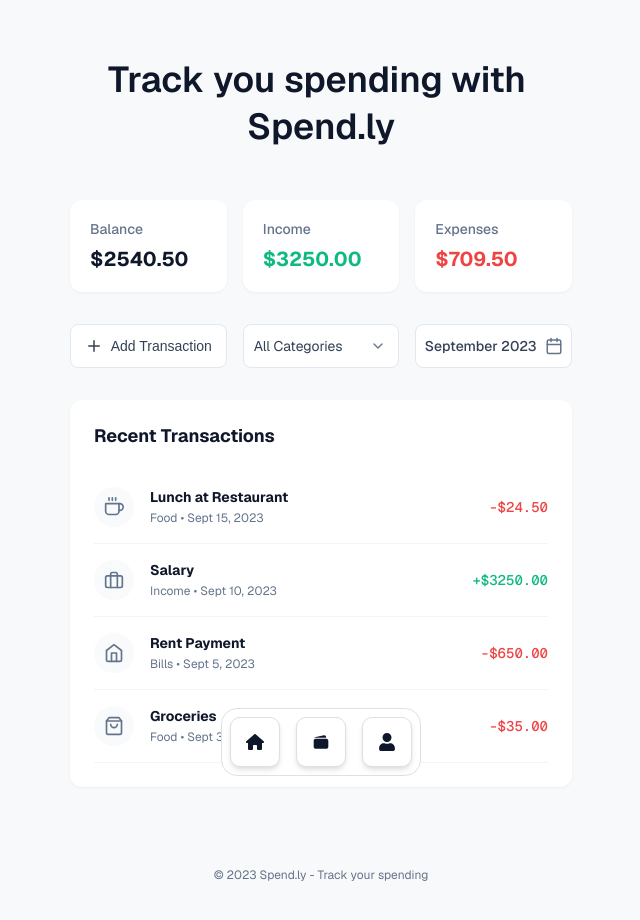
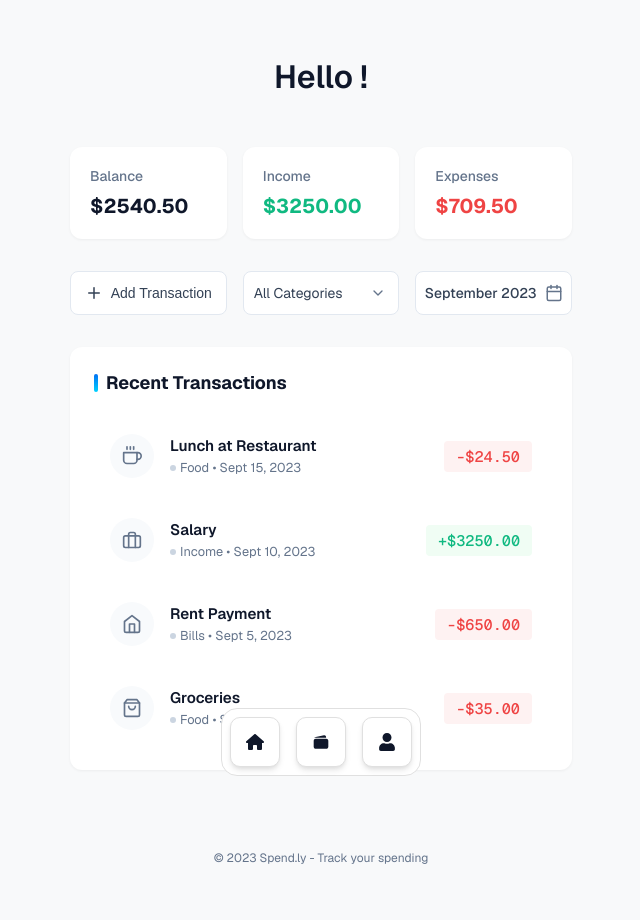
Before and after one commit to jeverlyro/spend.ly, a Next.js app: page / in a window 1280 px wide. Shown: the top 920 px of the page, without its empty margins (319-959 px from the left). Built offline with nearby package versions, Linux system fonts and the light colour scheme.

Commit message:
feat: update header text and enhance transaction list styling with improved hover effects and layout adjustments

```diff
--- a/src/app/page.js
+++ b/src/app/page.js
@@ -120,7 +120,7 @@
       <main className={styles.main}>
         <div className={styles.header}>
           <BlurText
-            text="Track you spending with Spend.ly"
+            text="Hello !"
             delay={150}
             animateBy="words"
             direction="top"
--- a/src/app/page.module.css
+++ b/src/app/page.module.css
@@ -406,36 +406,80 @@
   animation: selectPulse 0.3s ease-out;
 }
 
-/* Transactions List */
+/* Transactions List - Enhanced styling */
 .transactions {
   background-color: white;
   border-radius: 0.75rem;
   box-shadow: 0 1px 3px rgba(0, 0, 0, 0.05);
   padding: 1.5rem;
+  transition: all var(--transition-standard);
+}
+
+.transactions:hover {
+  box-shadow: 0 4px 15px rgba(0, 0, 0, 0.08);
 }
 
 .transactions h2 {
   font-size: 1.125rem;
   margin: 0 0 1.5rem 0;
   color: #0f172a;
+  display: flex;
+  align-items: center;
+  gap: 0.5rem;
+}
+
+.transactions h2::before {
+  content: "";
+  display: block;
+  width: 4px;
+  height: 18px;
+  background: linear-gradient(to bottom, #0070f3, #00d2ff);
+  border-radius: 2px;
+}
+
+.transactionsList {
+  max-height: 450px;
+  overflow-y: auto;
+  scrollbar-width: thin;
+  scrollbar-color: #cbd5e1 transparent;
+}
+
+.transactionsList::-webkit-scrollbar {
+  width: 6px;
+}
+
+.transactionsList::-webkit-scrollbar-track {
+  background: transparent;
+}
+
+.transactionsList::-webkit-scrollbar-thumb {
+  background-color: #cbd5e1;
+  border-radius: 3px;
 }
 
 .transaction {
   display: flex;
   align-items: center;
-  padding: 1rem 0;
-  border-bottom: 1px solid #f1f5f9;
-  transition: background-color var(--transition-standard);
+  padding: 1rem;
+  border-radius: 0.5rem;
+  margin-bottom: 0.5rem;
+  transition: all var(--transition-standard);
   animation: slideIn 0.3s ease-out;
+  cursor: pointer;
+}
+
+.transaction:last-child {
+  margin-bottom: 0;
 }
 
 .transaction:hover {
   background-color: var(--gray-alpha-100);
+  transform: translateX(4px);
 }
 
 .transactionIcon {
-  width: 40px;
-  height: 40px;
+  width: 44px;
+  height: 44px;
   background-color: #f8fafc;
   border-radius: 50%;
   display: flex;
@@ -443,13 +487,44 @@
   justify-content: center;
   margin-right: 1rem;
   color: #64748b;
-  transition: transform var(--transition-standard),
-    background-color var(--transition-standard);
+  transition: all var(--transition-standard);
+  flex-shrink: 0;
 }
 
 .transaction:hover .transactionIcon {
   transform: scale(1.1);
   background-color: #f1f5f9;
+  box-shadow: 0 2px 8px rgba(0, 0, 0, 0.05);
+}
+
+.transaction.food .transactionIcon {
+  color: #f59e0b;
+  background-color: #fef3c7;
+}
+
+.transaction.bills .transactionIcon {
+  color: #3b82f6;
+  background-color: #dbeafe;
+}
+
+.transaction.income .transactionIcon {
+  color: #10b981;
+  background-color: #d1fae5;
+}
+
+.transaction.shopping .transactionIcon {
+  color: #8b5cf6;
+  background-color: #ede9fe;
+}
+
+.transaction.travel .transactionIcon {
+  color: #ef4444;
+  background-color: #fee2e2;
+}
+
+.transaction.entertainment .transactionIcon {
+  color: #ec4899;
+  background-color: #fce7f3;
 }
 
 .transactionDetails {
@@ -457,33 +532,64 @@
 }
 
 .transactionDetails h4 {
-  font-size: 0.875rem;
+  font-size: 0.95rem;
   margin: 0 0 0.25rem 0;
   color: #0f172a;
+  font-weight: 600;
 }
 
 .transactionDetails p {
-  font-size: 0.75rem;
+  font-size: 0.8rem;
   color: #64748b;
   margin: 0;
+  display: flex;
+  align-items: center;
+  gap: 0.25rem;
+}
+
+.transactionDetails p::before {
+  content: "";
+  display: inline-block;
+  width: 6px;
+  height: 6px;
+  border-radius: 50%;
+  background-color: #cbd5e1;
 }
 
 .transactionAmount {
   font-family: var(--font-geist-mono);
-  font-size: 0.875rem;
+  font-size: 0.95rem;
   font-weight: 500;
   color: #ef4444;
   margin: 0;
+  padding: 0.375rem 0.75rem;
+  border-radius: 4px;
+  background-color: #fef2f2;
+  transition: all var(--transition-standard);
+}
+
+.transaction:hover .transactionAmount {
+  box-shadow: 0 2px 6px rgba(0, 0, 0, 0.05);
 }
 
 .transactionAmount.income {
   color: #10b981;
+  background-color: #f0fdf4;
 }
 
 .emptyState {
   text-align: center;
-  padding: 2rem 0;
+  padding: 3rem 0;
   color: #64748b;
+  display: flex;
+  flex-direction: column;
+  align-items: center;
+  gap: 1rem;
+}
+
+.emptyState svg {
+  color: #cbd5e1;
+  font-size: 2rem;
 }
 
 .footer {
@@ -732,8 +838,8 @@
 
 .blurText {
   font-weight: 600;
-  font-size: 36px;
-  max-width: 700px;
+  font-size: 32px;
+  max-width: 550px;
   margin-bottom: 50px;
 }
 
```
